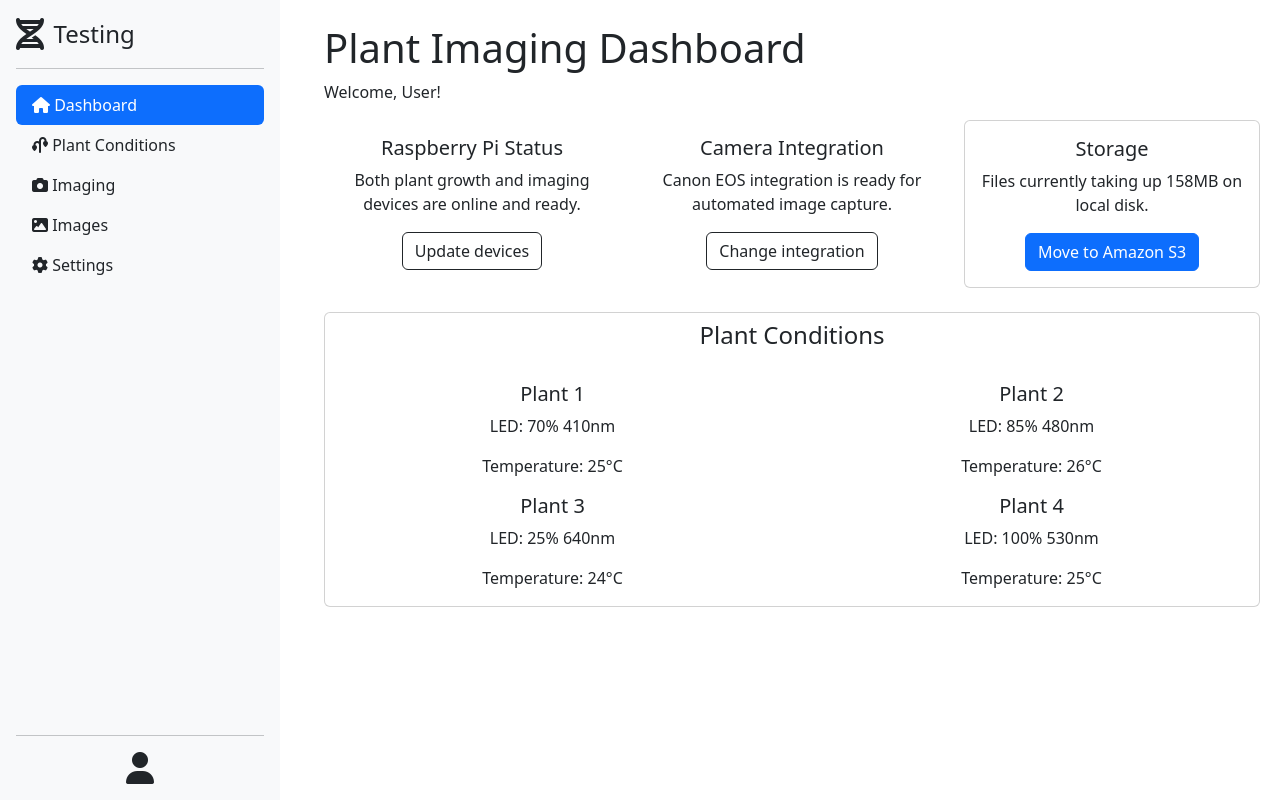
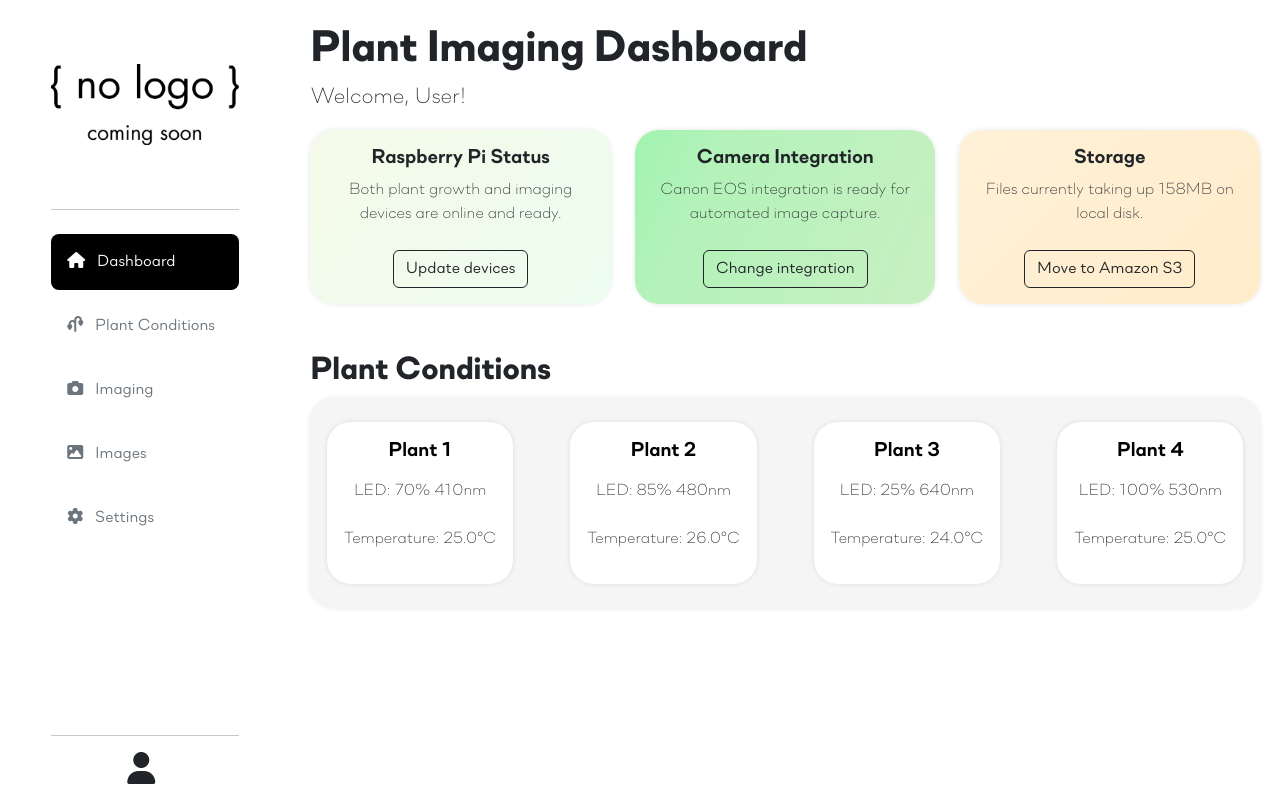
Before and after one commit to aliameur/dapp_plant_imaging, a Flask app: page /dashboard/ in a window 1280 px wide. Run offline with Flask 2, Linux system fonts and the light colour scheme; data comes from the database, SQL or seed files in the repository; both versions use the stored data as it was after the commit; some libraries are stand-ins or nearby versions.

Commit message:
major change to dashbaord design and dynamic templating, add basic plant api endpoints

```diff
--- a/config.py
+++ b/config.py
@@ -1,5 +1,7 @@
 import os
+from dotenv import load_dotenv
 
+load_dotenv()
 basedir = os.path.abspath(os.path.dirname(__file__))
 
 
@@ -13,3 +15,5 @@ class ProdConfig(Config):
 
 class DevConfig(Config):
     DEBUG = True
+    PLANT_IP_ADDRESS = os.environ["IP_ADDRESS"]
+    SQLALCHEMY_DATABASE_URI = "sqlite:///database.db"
--- a/webapp/api/controllers.py
+++ b/webapp/api/controllers.py
@@ -1,4 +1,4 @@
-from flask import Blueprint, jsonify
+from flask import Blueprint, jsonify, request
 from .plant import plant_bp
 from .imaging import imaging_bp
 
--- /dev/null
+++ b/webapp/api/models.py
@@ -0,0 +1,25 @@
+from .. import db
+
+
+class Plant(db.Model):
+    __tablename__ = "plant_table"
+
+    id = db.Column(db.Integer(), primary_key=True)
+    name = db.Column(db.String(255), default=id)
+    temperature = db.Column(db.Float)
+    wavelength = db.Column(db.Integer)
+    brightness = db.Column(db.Integer)
+
+    def __repr__(self):
+        return f"<Plant {self.id} '{self.name}' {self.temperature}°C {self.wavelength}nm {self.brightness}%>"
+
+
+def json_encoder(model: Plant) -> dict:
+    json = {
+        "id": model.id,
+        "name": model.name,
+        "wavelength": model.wavelength,
+        "brightness": model.brightness,
+        "temperature": model.temperature
+    }
+    return json
--- a/webapp/api/plant.py
+++ b/webapp/api/plant.py
@@ -1,10 +1,7 @@
-from flask import Blueprint, jsonify, request
+from flask import Blueprint, jsonify, request, current_app
+from .models import db, Plant, json_encoder
 import socket
-from dotenv import load_dotenv
-import os
 
-load_dotenv()
-IP_ADDRESS = os.environ["IP_ADDRESS"]
 plant_bp = Blueprint('plant', __name__, url_prefix='/plant')
 
 
@@ -15,6 +12,7 @@ def home():
 
 @plant_bp.route('/conditions')
 def conditions():
+    ip_address = current_app.config.PLANT_IP_ADDRESS
     # get argument values and check for errors
     plant_id = request.args.get("plant_id", default=-1)
     if plant_id == -1:
@@ -43,13 +41,63 @@ def conditions():
     # TODO test with raspberry pi ASAP
     # send command to raspberry pi over WIFI
     sock = socket.socket(socket.AF_INET, socket.SOCK_STREAM)
-    sock.connect((IP_ADDRESS, 8888))
+    sock.connect((ip_address, 8888))
     if temperature != -1:
         sock.sendall(f'heat,{temperature},{plant_id}'.encode())
     if brightness != -1:
         sock.sendall(f'led,{brightness},{plant_id}'.encode())
     sock.close()
 
+
+@plant_bp.route('/get_current_condition')
+def get_current_condition():
+    # talk to rpi and get current conditions
+    # TODO storage of information updated onto database, sql or mongodb?
+    pass
+
+
+@plant_bp.route('/get_current_conditions')
+def get_current_conditions():
+    # query all current plant conditions
+    plants = Plant.query.all()
+    plants_json = [json_encoder(plant) for plant in plants]
+    return jsonify(plants_json)
+
+
+@plant_bp.route('/update_condition', methods=["PATCH"])
+def update_condition():
+    pass
+
+
+@plant_bp.route('/update_conditions', methods=["PATCH"])
+def update_conditions():
+    pass
+
+
+@plant_bp.route('/new_plant', methods=["POST"])
+def new_plant():
+    pass
+
+
+@plant_bp.route('/new_plants', methods=["POST"])
+def new_plants():
+    pass
+
+
+@plant_bp.route('/set_plants', methods=["POST"])
+def set_plants():
+    pass
+
+
+@plant_bp.route('/delete_plant', methods=["DELETE"])
+def delete_plant():
+    pass
+
+
+@plant_bp.route('/delete_plants', methods=["DELETE"])
+def delete_plants():
+    pass
+
 # Example usage: set LED brightness to 50%
 # ip_address = '192.168.1.100'
 # command = 'led'
--- a/webapp/dashboard/controllers.py
+++ b/webapp/dashboard/controllers.py
@@ -1,4 +1,5 @@
 from flask import Blueprint, render_template
+from ..api.plant import get_current_conditions as get_plants
 
 dashboard_bp = Blueprint('dashboard', __name__, url_prefix='/dashboard')
 
@@ -11,4 +12,28 @@ def home():
     # create a
     # TODO design the template to a satisfactory extent
     # TODO add jinja templating to call from api
-    return render_template("home.html")
+
+    plants = get_plants()
+    print(plants.json)
+    return render_template("home.html", plants=plants.json)
+
+
+@dashboard_bp.route('/plant_conditions')
+def plant_conditions():
+    plants = None
+    return render_template("plant_conditions.html")
+
+
+@dashboard_bp.route('/imaging')
+def imaging():
+    return render_template("imaging.html")
+
+
+@dashboard_bp.route('/images')
+def images():
+    return render_template("images.html")
+
+
+@dashboard_bp.route('/settings')
+def settings():
+    return render_template("settings.html")
--- a/webapp/static/css/styles.css
+++ b/webapp/static/css/styles.css
@@ -1,24 +1,24 @@
 @font-face {
   font-family: 'Soin Sans Neue';
-  src: url('fonts/SoinSansNeue-ExtraLight.otf');
+  src: url('../fonts/SoinSansNeue-ExtraLight.otf');
   font-weight: 300;
 }
 
 @font-face {
   font-family: 'Soin Sans Neue';
-  src: url('fonts/SoinSansNeue-Roman.otf');
+  src: url('../fonts/SoinSansNeue-Roman.otf');
   font-weight: 400;
 }
 
 @font-face {
   font-family: 'Soin Sans Neue';
-  src: url('fonts/SoinSansNeue-Bold.otf');
+  src: url('../fonts/SoinSansNeue-Bold.otf');
   font-weight: 700;
 }
 
 @font-face {
   font-family: 'Soin Sans Neue';
-  src: url('fonts/SoinSansNeue-Heavy.otf');
+  src: url('../fonts/SoinSansNeue-Heavy.otf');
   font-weight: 800;
 }
 
@@ -39,28 +39,41 @@ main {
   overflow-y: hidden;
 }
 
+.b-example-vr {
+        flex-shrink: 0;
+        width: 2.2rem;
+        height: 100vh;
+      }
+
 .plant-conditions {
-    height: 300px;
+
+}
+
+h1, h2, h3, h4, h5, p {
+    font-family: 'Soin Sans Neue';
 }
 
 h1 {
-    font-family: 'Soin Sans Neue';
     font-weight: 800;
     font-size: 2.75rem;
 }
 
+h2 {
+    font-weight: 800;
+}
+h4 {
+    font-weight: 700;
+}
+
 h5 {
-    font-family: 'Soin Sans Neue';
     font-weight: 700;
 }
 
 p {
-    font-family: 'Soin Sans Neue';
     font-weight: 300;
 }
 
 .title-box p {
-    font-family: 'Soin Sans Neue';
     font-weight: 300;
     font-size: 1.375rem;
 }
@@ -70,24 +83,116 @@ p {
 }
 
 .card-custom {
-  border-radius: 1rem;
+  border-radius: 1.5rem;
   background: rgb(245,250,233);
   background: linear-gradient(131deg, rgba(245,250,233,1) 0%, rgba(241,251,236,1) 44%, rgba(237,253,239,1) 100%);
   box-shadow: 0 0 5px rgba(0, 0, 0, 0.1);
+  height: 100%;
+}
+
+.card-custom2 {
+    border-radius: 1.5rem;
+    background: rgb(131,245,175);
+    background: linear-gradient(114deg, rgba(131,245,175,1) 0%, rgba(160,243,176,1) 0%, rgba(179,242,185,1) 23%, rgba(200,240,194,1) 100%);
+    box-shadow: 0 0 5px rgba(0, 0, 0, 0.1);
+    height: 100%;
+}
+
+.card-custom-3 {
+    border-radius: 1.5rem;
+    box-shadow: 0 0 5px rgba(0, 0, 0, 0.1);
+    background: rgb(255,241,216);
+    background: linear-gradient(135deg, rgba(255,241,216,1) 0%, rgba(255,236,202,1) 100%);
+    height: 100%;
 }
 
 
-.card-custom2 {
-  background: rgb(131,245,175);
-background: linear-gradient(114deg, rgba(131,245,175,1) 0%, rgba(160,243,176,1) 0%, rgba(179,242,185,1) 23%, rgba(200,240,194,1) 100%);
+.small-card {
+    width: 200px;
+    box-shadow: 0 0 5px rgba(0, 0, 0, 0.1);
 }
 
 .btn-custom {
     font-family: 'Soin Sans Neue';
     font-weight: 400;
+    width: fit-content;
+    margin-bottom: 0.5rem;
 }
 
-.btn-custom2 {
+.transition {
+    transition: transform 0.2s ease-in-out;
+}
+
+.transition:hover {
+    transform: scale(1.01);
+}
+
+.custom-pills .nav-item .active {
+    border-radius: 0.5rem;
+    background-color: black;
+}
+
+li.nav-item {
     font-family: 'Soin Sans Neue';
-    font-weight: 400;
+     font-weight: 400;
 }
+
+i.fa-solid {
+    margin-right: 0.5rem;
+}
+
+.logo-img {
+    width: 100%;
+}
+
+.small-card {
+ width: fit-content;
+ border-radius: 1.5rem;
+ background: white;
+ position: relative;
+ padding: 1rem;
+ border: 1px solid rgba(0, 0, 0, 0);
+ transition: 0.5s ease-out;
+ overflow: visible;
+}
+
+.small-card-details {
+ color: black;
+ height: 100%;
+ gap: .5em;
+ display: grid;
+ place-content: center;
+}
+
+.small-card-button {
+ transform: translate(-65%, 50%);
+ width: 60%;
+ border-radius: 0.75rem;
+ border: none;
+ background-color: black;
+ color: #fff;
+ font-family: 'Soin Sans Neue';
+ font-weight: 400;
+ padding: .5rem .1rem;
+ position: absolute;
+ left: 50%;
+ bottom: 0;
+ opacity: 0;
+ transition: 0.3s ease-out;
+}
+
+/*Hover*/
+.small-card:hover {
+ border-color: rgba(0, 0, 0, 1);
+ box-shadow: 0 4px 18px 0 rgba(0, 0, 0, 0.25);
+}
+
+.small-card:hover .small-card-button {
+ transform: translate(-50%, 50%);
+ opacity: 1;
+}
+
+.test {
+    background: unset;
+    background-color: #f5f5f5;
+}
--- a/webapp/templates/base.html
+++ b/webapp/templates/base.html
@@ -1,5 +1,6 @@
 <!doctype html>
 <html lang="en">
+{% from "macros.html" import active_sidebar %}
 <head>
     {% block head %}
     <!-- Required meta tags -->
@@ -9,44 +10,8 @@
     {% block styles %}
     <!-- Bootstrap CSS -->
     {{ bootstrap.load_css() }}
-    <style>
-      .bd-placeholder-img {
-        font-size: 1.125rem;
-        text-anchor: middle;
-        -webkit-user-select: none;
-        -moz-user-select: none;
-        user-select: none;
-      }
 
-      @media (min-width: 768px) {
-        .bd-placeholder-img-lg {
-          font-size: 3.5rem;
-        }
-      }
-
-      .b-example-divider {
-        height: 3rem;
-        background-color: rgba(0, 0, 0, .1);
-        border: solid rgba(0, 0, 0, .15);
-        border-width: 1px 0;
-        box-shadow: inset 0 .5em 1.5em rgba(0, 0, 0, .1), inset 0 .125em .5em rgba(0, 0, 0, .15);
-      }
-
-      .b-example-vr {
-        flex-shrink: 0;
-        width: 1.5rem;
-        height: 100vh;
-      }
-
-      .bi {
-        vertical-align: -.125em;
-        fill: currentColor;
-      }
-
-
-
-    </style>
-    <link rel="stylesheet" href="{{ url_for('static', filename='styles.css') }}">
+    <link rel="stylesheet" href="{{ url_for('static', filename='css/styles.css') }}">
     <script src="https://kit.fontawesome.com/9afceccd18.js" crossorigin="anonymous"></script>
     {% endblock %}
 
@@ -55,13 +20,75 @@
 </head>
 <body>
 <!-- Page content -->
-{% block content %}{% endblock %}
+
+<main class="d-flex flex-nowrap">
+
+    {% block sidebar %}
+    <!--    sidebar     -->
+    <div class="b-example-vr"></div>
+    <div class="d-flex flex-column flex-shrink-0 p-3" style="width: 220px;">
+        <a href="/" class="d-flex align-items-center my-5">
+            <img class="logo-img" src="{{ url_for('static', filename='img/logo.png') }}" alt="">
+            <!--            <i class="fa-solid fa-dna fa-2x"></i>-->
+            <!--            <span class="fs-4" style="margin-left: 0.4em;">Testing</span>-->
+        </a>
+        <hr>
+        <ul class="nav nav-pills flex-column mb-auto custom-pills">
+            <li class="nav-item my-2 ">
+                <a href="{{ url_for('.home') }}" class="nav-link {{ active_sidebar('home') }} py-3" aria-current="page">
+                    <i class="fa-solid fa-house"></i>
+                    Dashboard
+                </a>
+            </li>
+            <li class="nav-item mb-2">
+                <a href="{{ url_for('.plant_conditions') }}" class="nav-link {{ active_sidebar('plant_conditions') }} py-3">
+                    <i class="fa-solid fa-plant-wilt"></i>
+                    Plant Conditions
+                </a>
+            </li>
+            <li class="nav-item mb-2">
+                <a href="{{ url_for('.imaging') }}" class="nav-link {{ active_sidebar('imaging') }} py-3">
+                    <i class="fa-solid fa-camera"></i>
+                    Imaging
+                </a>
+            </li>
+            <li class="nav-item mb-2">
+                <a href="{{ url_for('.images') }}" class="nav-link {{ active_sidebar('images') }} py-3">
+                    <i class="fa-solid fa-image"></i>
+                    Images
+                </a>
+            </li>
+            <li class="nav-item mb-2">
+                <a href="{{ url_for('.settings') }}" class="nav-link {{ active_sidebar('settings') }} py-3">
+                    <i class="fa-solid fa-gear"></i>
+                    Settings
+                </a>
+            </li>
+        </ul>
+        <hr>
+        <div class="d-flex align-items-center mx-auto ">
+            <i class="fa-solid fa-user fa-2x"></i>
+
+            <!--            <a href="#" class="d-flex align-items-center link-dark text-decoration-none">-->
+            <!--                <img src="https://github.com/mdo.png" alt="" width="32" height="32" class="rounded-circle me-2">-->
+            <!--                <strong>User</strong>-->
+            <!--            </a>-->
+        </div>
+    </div>
+    <div class="b-example-vr"></div>
+    {% endblock %}
+
+    {% block content %}{% endblock %}
+
+</main>
+
+
 
 {% block scripts %}
 
 <!-- Optional JavaScript -->
 {{ bootstrap.load_js() }}
-<script src="{{ url_for('static', filename='script.js') }}"></script>
+<script src="{{ url_for('static', filename='js/script.js') }}"></script>
 {% endblock %}
 </body>
 </html>
--- a/webapp/templates/home.html
+++ b/webapp/templates/home.html
@@ -1,59 +1,6 @@
 {% extends "base.html" %}
 
 {% block content %}
-
-<main class="d-flex flex-nowrap">
-
-    <!--    sidebar     -->
-    <div class="d-flex flex-column flex-shrink-0 p-3 bg-light" style="width: 280px;">
-        <a href="/" class="d-flex align-items-center mb-3 mb-md-0 me-md-auto link-dark text-decoration-none">
-            <i class="fa-solid fa-dna fa-2x"></i>
-            <span class="fs-4" style="margin-left: 0.4em;">Testing</span>
-        </a>
-        <hr>
-        <ul class="nav nav-pills flex-column mb-auto">
-            <li class="nav-item">
-                <a href="#" class="nav-link active" aria-current="page">
-                    <i class="fa-solid fa-house"></i>
-                    Dashboard
-                </a>
-            </li>
-            <li>
-                <a href="#" class="nav-link link-dark">
-                    <i class="fa-solid fa-plant-wilt"></i>
-                    Plant Conditions
-                </a>
-            </li>
-            <li>
-                <a href="#" class="nav-link link-dark">
-                    <i class="fa-solid fa-camera"></i>
-                    Imaging
-                </a>
-            </li>
-            <li>
-                <a href="#" class="nav-link link-dark">
-                    <i class="fa-solid fa-image"></i>
-                    Images
-                </a>
-            </li>
-            <li>
-                <a href="#" class="nav-link link-dark">
-                    <i class="fa-solid fa-gear"></i>
-                    Settings
-                </a>
-            </li>
-        </ul>
-        <hr>
-        <div class="d-flex align-items-center mx-auto ">
-            <i class="fa-solid fa-user fa-2x"></i>
-
-            <!--            <a href="#" class="d-flex align-items-center link-dark text-decoration-none">-->
-            <!--                <img src="https://github.com/mdo.png" alt="" width="32" height="32" class="rounded-circle me-2">-->
-            <!--                <strong>User</strong>-->
-            <!--            </a>-->
-        </div>
-    </div>
-    <div class="b-example-vr"></div>
 
     <!--    main content    -->
     <div class="container m-2 mt-4">
@@ -62,62 +9,65 @@
             <p>Welcome, User!</p>
         </div>
 
-        <div class="row align-items-start text-center mb-4">
+        <div class="row d-flex text-center mb-4">
             <div class="col">
-                <div class="card card-custom border-0">
+                <div class="card card-custom border-0 transition">
                     <div class="card-body">
                         <h5 class="card-title">Raspberry Pi Status</h5>
                         <p class="card-text">Both plant growth and imaging devices are online and ready.</p>
-                        <a href="#" class="btn btn-outline-dark btn-custom">Update devices</a>
+                    </div>
+                    <div class="card-footer border-0 bg-transparent">
+                        <a href="#" class="btn btn-outline-dark btn-custom mt-auto mx-auto">Update devices</a>
                     </div>
                 </div>
             </div>
             <div class="col">
-                <div class="card card-custom border-0 card-custom2">
+                <div class="card border-0 card-custom2 transition">
                     <div class="card-body">
                         <h5 class="card-title">Camera Integration</h5>
                         <p class="card-text">Canon EOS integration is ready for automated image capture.</p>
-                        <a href="#" class="btn btn-outline-dark btn-custom2">Change integration</a>
+                    </div>
+                    <div class="card-footer border-0 bg-transparent">
+                        <a href="#" class="btn btn-outline-dark btn-custom mt-auto mx-auto">Change integration</a>
                     </div>
                 </div>
             </div>
             <div class="col">
-                <div class="card">
-                    <div class="card-body">
+                <div class="card border-0 card-custom-3 transition">
+                    <div class="card-body d-flex flex-column">
                         <h5 class="card-title">Storage</h5>
                         <p class="card-text">Files currently taking up 158MB on local disk.</p>
-                        <a href="#" class="btn btn-primary">Move to Amazon S3</a>
+                    </div>
+                    <div class="card-footer border-0 bg-transparent">
+                        <a href="#" class="btn btn-outline-dark btn-custom mt-auto mx-auto">Move to Amazon S3</a>
                     </div>
                 </div>
             </div>
         </div>
+        <div class="mt-5">
+            <a href="{{ url_for('.plant_conditions') }}" class="text-decoration-none text-reset">
+                <h2 class="">Plant Conditions</h2>
+            </a>
+        </div>
         <div class="row align-items-start text-center">
-            <div class="col">
-                <div class="card plant-conditions">
-                    <h4 class="card-title mt-2">Plant Conditions</h4>
+            <div class="col ">
+                <div class="card plant-conditions border-0 card-custom pb-4 test">
+
                     <div class="row align-items-center mt-4">
-                        <div class="col">
-                            <h5>Plant 1</h5>
-                            <p>LED: 70% 410nm</p>
-                            <p>Temperature: 25°C</p>
-                        </div>
-                        <div class="col">
-                            <h5>Plant 2</h5>
-                            <p>LED: 85% 480nm</p>
-                            <p>Temperature: 26°C</p>
-                        </div>
-                    </div>
-                    <div class="row align-items-center">
-                        <div class="col">
-                            <h5>Plant 3</h5>
-                            <p>LED: 25% 640nm</p>
-                            <p>Temperature: 24°C</p>
-                        </div>
-                        <div class="col">
-                            <h5>Plant 4</h5>
-                            <p>LED: 100% 530nm</p>
-                            <p>Temperature: 25°C</p>
-                        </div>
+
+                        {% for plant in plants %}
+                            <div class="col">
+                                <div class="small-card mx-auto">
+                                    <div class="small-card-details">
+                                        <h5>{{ plant.name }}</h5>
+                                        <p class="text-body">LED: {{ plant.brightness }}% {{ plant.wavelength }}nm</p>
+                                        <p class="text-body">Temperature: {{ plant.temperature }}°C</p>
+                                    </div>
+                                    <button class="small-card-button">More info</button>
+                                </div>
+                            </div>
+                        {% endfor %}
+
                     </div>
 
                 </div>
@@ -128,6 +78,5 @@
 
     </div>
 
-</main>
 
 {% endblock %}
--- /dev/null
+++ b/webapp/templates/macros.html
@@ -0,0 +1,7 @@
+{% macro active_sidebar(view_name) %}
+    {% if request.endpoint.split(".")[1] == view_name %}
+        active
+    {% else: %}
+        link-secondary
+    {% endif %}
+{% endmacro %}
```
Also changed, not shown: manage.py (added, +12 -0 lines), webapp/__init__.py (+7 -4 lines), webapp/templates/images.html (added, +7 -0 lines), webapp/templates/imaging.html (added, +7 -0 lines), webapp/templates/plant_conditions.html (added, +7 -0 lines), webapp/templates/settings.html (added, +7 -0 lines), instance/database.db (added), webapp/static/img/logo.png (added).
